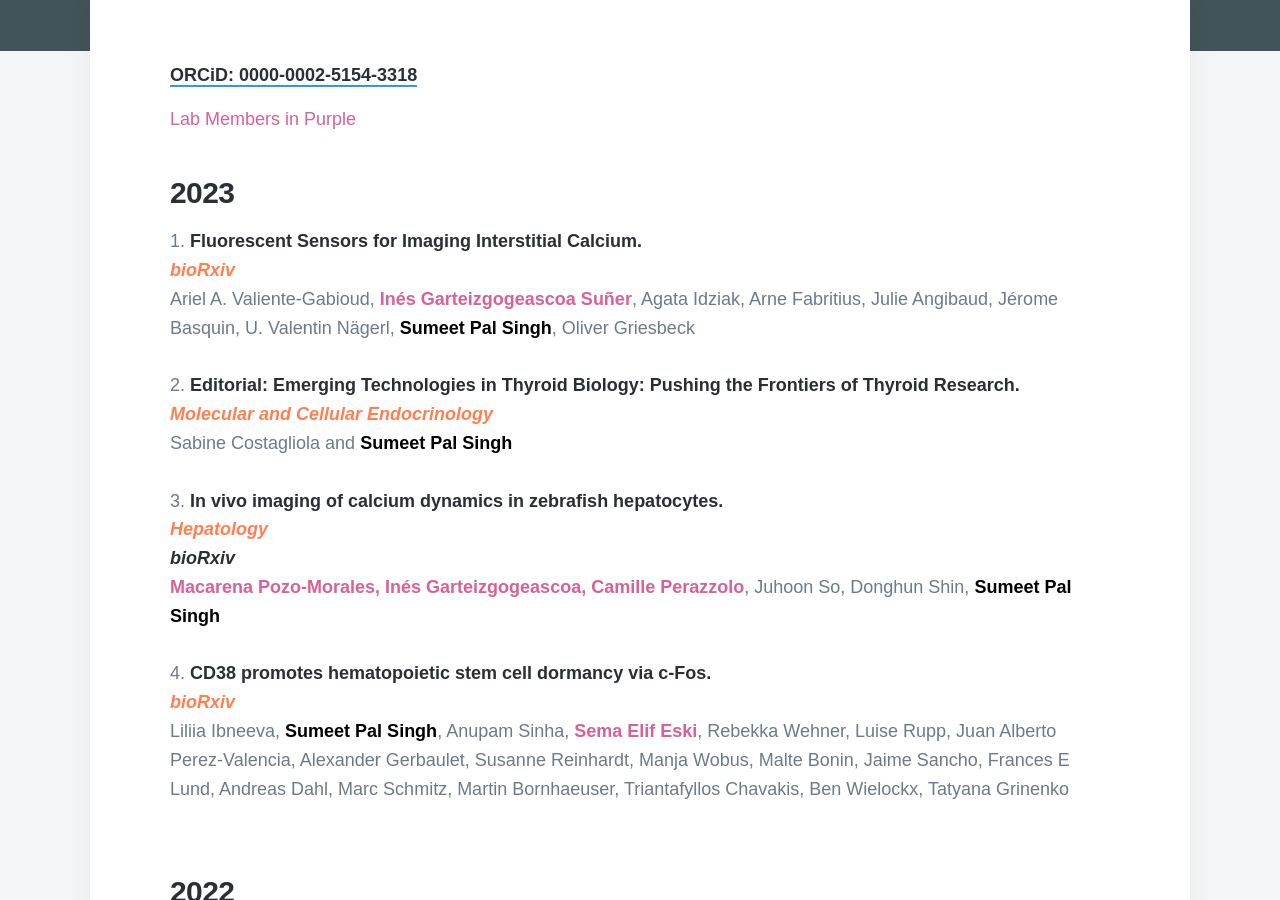
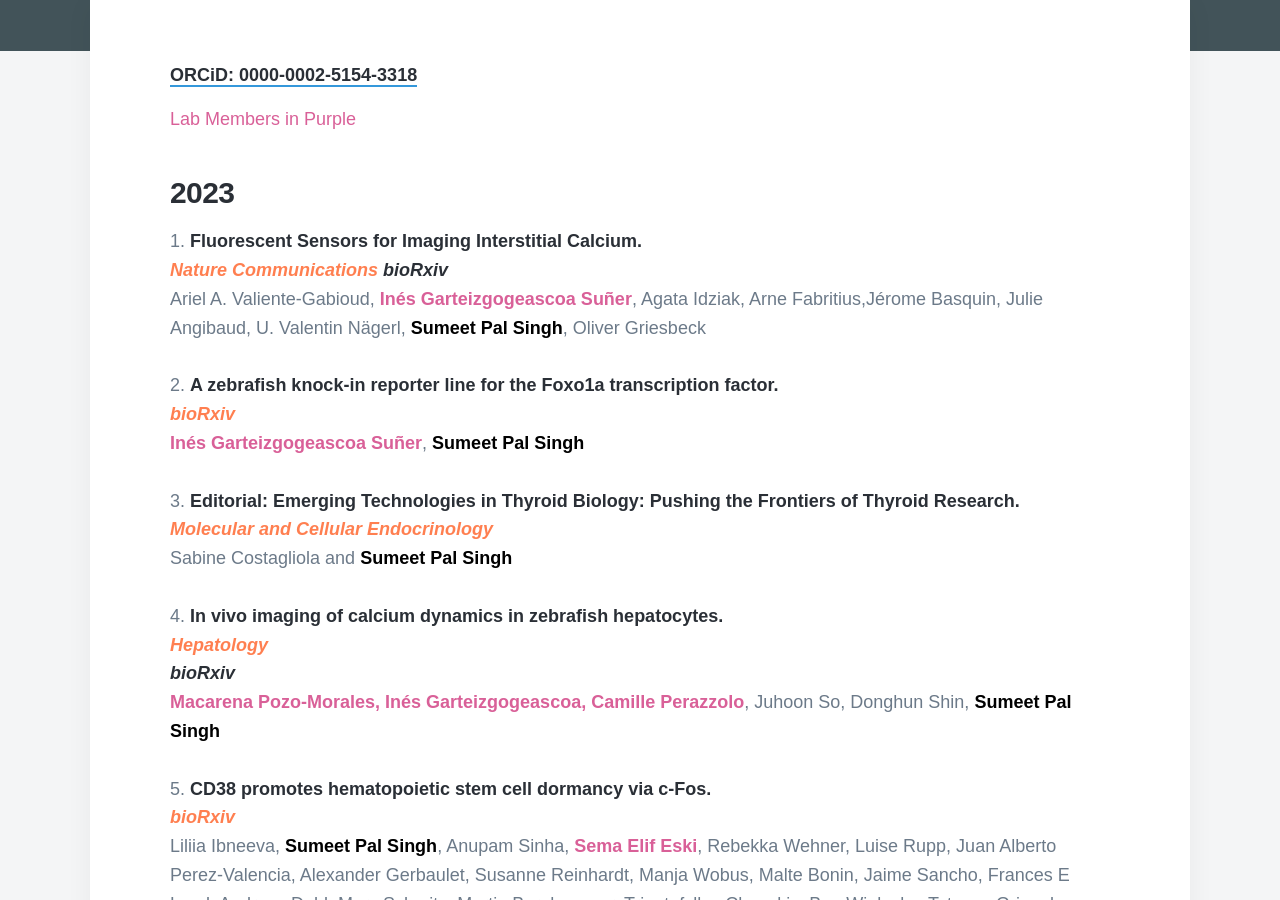
Before and after one commit to sumeetpalsingh/sumeetpalsingh.github.io, a Jekyll site: the page built from _pages/publications.md, in a window 1280 px wide and 900 px high, scrolled down 535 px. Built offline with Jekyll 4.4.1, drawn with Linux system fonts in a browser that asks for light colours; nearby versions of some CDN libraries; some web fonts are replaced.

Commit message:
Update publications.md

```diff
--- a/_pages/publications.md
+++ b/_pages/publications.md
@@ -12,8 +12,13 @@ featured_image: /images/covers/icon.jpg
 ### 2023
 
 1. [Fluorescent Sensors for Imaging Interstitial Calcium.
-  <span style="color:coral">*bioRxiv*</span>](https://www.biorxiv.org/content/10.1101/2023.03.23.533956v1)
-  Ariel A. Valiente-Gabioud, <span style="color:#D96098">**Inés Garteizgogeascoa Suñer**</span>, Agata Idziak, Arne Fabritius, Julie Angibaud, Jérome Basquin, U. Valentin Nägerl, <span style="color:black">**Sumeet Pal Singh**</span>, Oliver Griesbeck
+  <span style="color:coral">*Nature Communications*</span>](https://www.nature.com/articles/s41467-023-41928-w)
+  [*bioRxiv*](https://www.biorxiv.org/content/10.1101/2023.03.23.533956v1)
+  Ariel A. Valiente-Gabioud, <span style="color:#D96098">**Inés Garteizgogeascoa Suñer**</span>, Agata Idziak, Arne Fabritius,Jérome Basquin, Julie Angibaud, U. Valentin Nägerl, <span style="color:black">**Sumeet Pal Singh**</span>, Oliver Griesbeck
+  <br/>
+1. [A zebrafish knock-in reporter line for the Foxo1a transcription factor.
+  <span style="color:coral">*bioRxiv*</span>](https://www.biorxiv.org/content/10.1101/2023.07.17.548093v1)
+  <span style="color:#D96098">**Inés Garteizgogeascoa Suñer**</span>, <span style="color:black">**Sumeet Pal Singh**</span>
   <br/>
 1. [Editorial: Emerging Technologies in Thyroid Biology: Pushing the Frontiers of Thyroid Research.
   <span style="color:coral">*Molecular and Cellular Endocrinology*</span>](https://doi.org/10.1016/j.mce.2023.111912)
@@ -33,7 +38,7 @@ featured_image: /images/covers/icon.jpg
 
 1. [Transplantable human thyroid organoids generated from embryonic stem cells to rescue hypothyroidism.
   <span style="color:coral">*Nature Communications*</span>](https://doi.org/10.1038/s41467-022-34776-7)
-  [bioRxiv](https://www.biorxiv.org/content/10.1101/2021.12.01.470729v1)
+  [*bioRxiv*](https://www.biorxiv.org/content/10.1101/2021.12.01.470729v1)
   Mirian Romitti, Adrien Tourneur, Barbara de Faria da Fonseca, Gilles Doumont, Pierre Gillotay, Xiao-Hui Liao, <span style="color:#D96098">**Sema Elif Eski**</span>, Gaetan Van Simaeys, Laura Chomette, Helene Lasolle, Olivier Monestier, Dominika Figini Kasprzyk, Vincent Detours, <span style="color:black">**Sumeet Pal Singh**</span>, Serge Goldman,  Samuel Refetoff, Sabine Costagliola
   <br/>
 1. [Loss of tetraspanin-7 expression reduces pancreatic beta-cell exocytosis Ca<sup>2+</sup> sensitivity but has limited effect on systemic metabolism.
```
